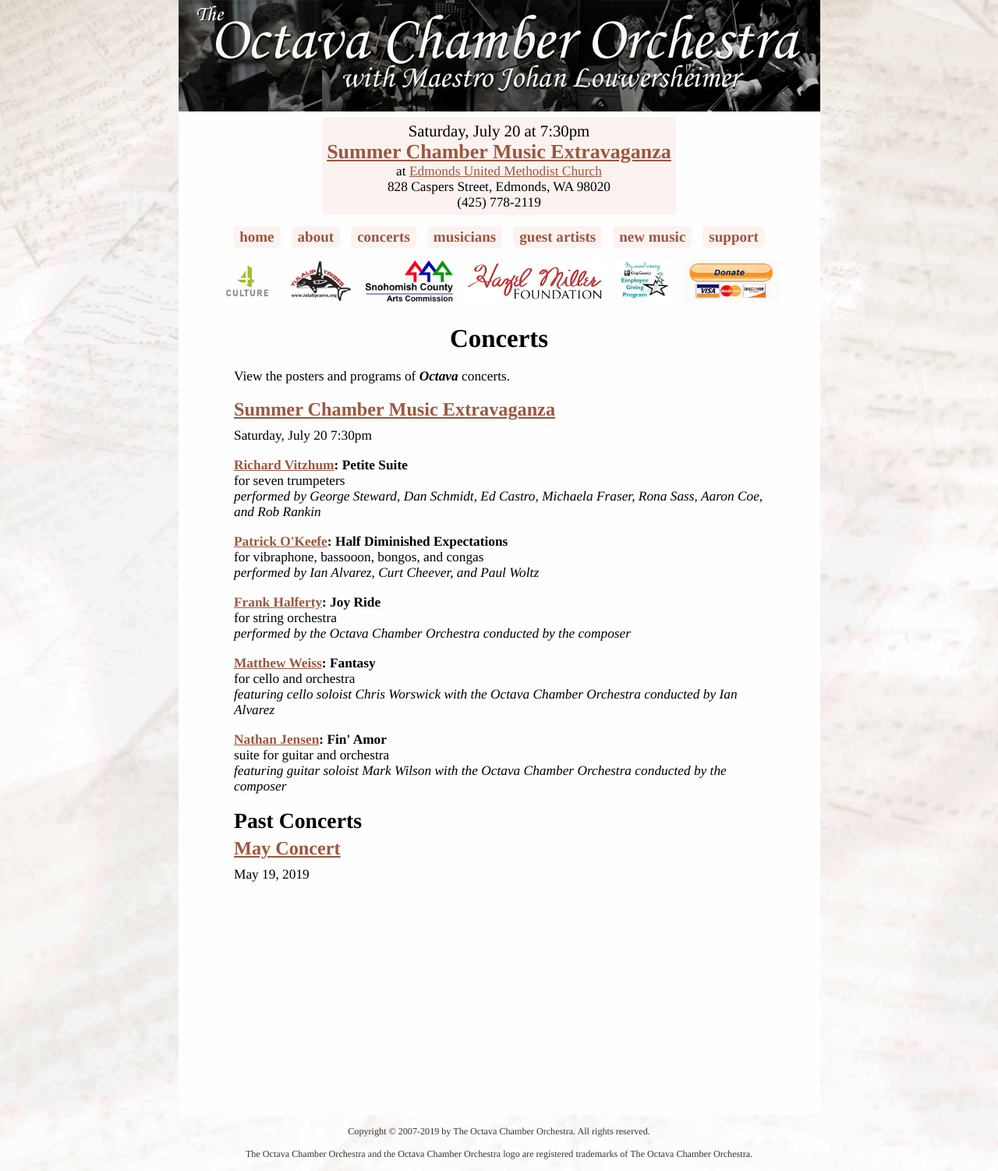
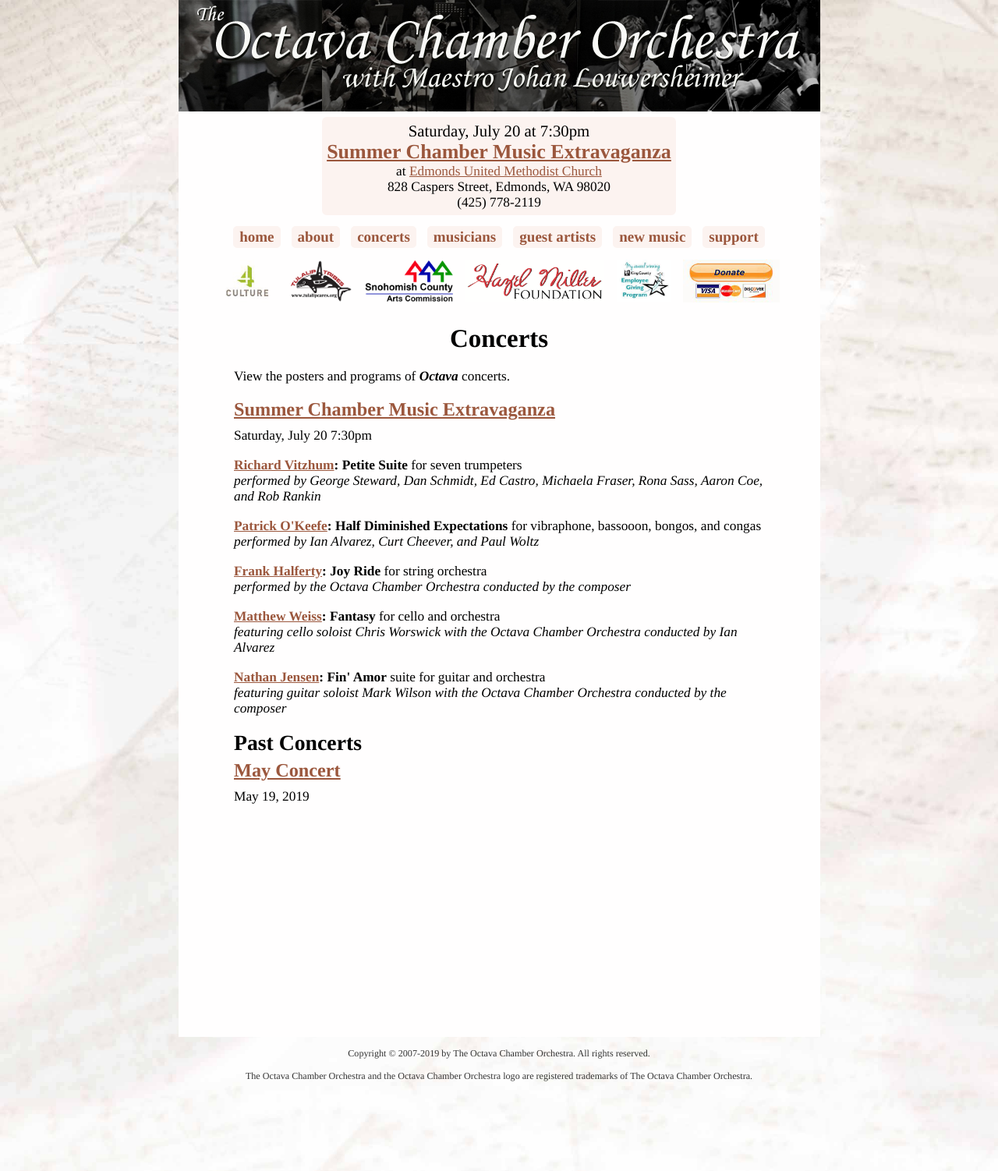
Before and after one commit to Octava-Chamber-Orchestra/Octava-Chamber-Orchestra.github.io, a Jekyll site: the page built from _main_pages/concerts.html, in a window 1280 px wide. Shown: the whole page at 78% size. Built offline with Jekyll 4.4.1, drawn with Linux system fonts in a browser that asks for light colours.

Commit message:
Changed rendering of programs.

```diff
--- a/_includes/program.html
+++ b/_includes/program.html
@@ -3,17 +3,15 @@
     <p>
         <strong>{% include musician.html name = piece.by %}: {{ piece.title }}</strong>
         {% if piece.subtitle %}
-            <br>{{ piece.subtitle }}
+            {{ piece.subtitle }}
         {% endif %}
         {% if piece.details %}
             <br><em>{{ piece.details }}</em>
         {% endif %}
+        {% if include.movements and piece.movements %}
+            {% for movement in piece.movements %}
+                <br>{{ movement }}
+            {% endfor %}
+        {% endif %}
     </p>
-    {% if include.movements and piece.movements %}
-        <p>
-            {% for movement in piece.movements %}
-            {{ movement }}<br>
-            {% endfor %}
-        </p>
-    {% endif %}
 {% endfor %}
```
